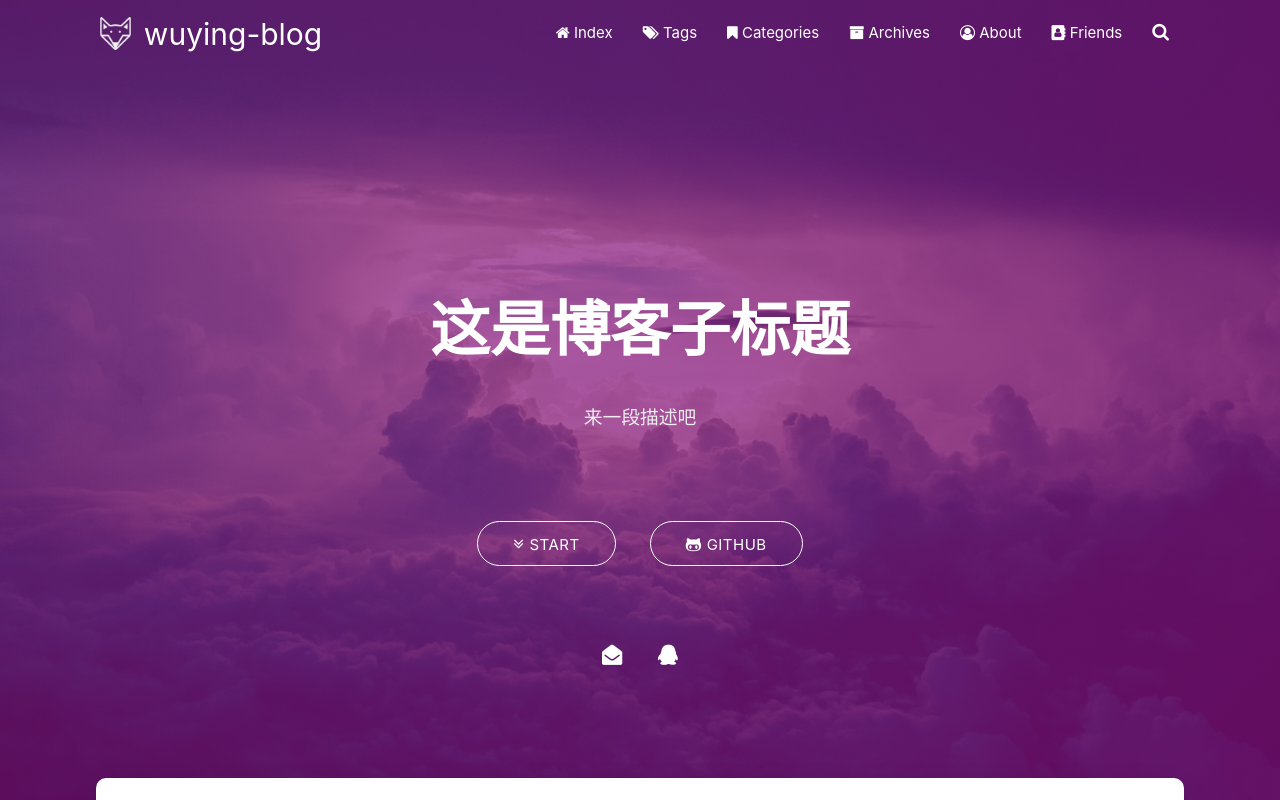
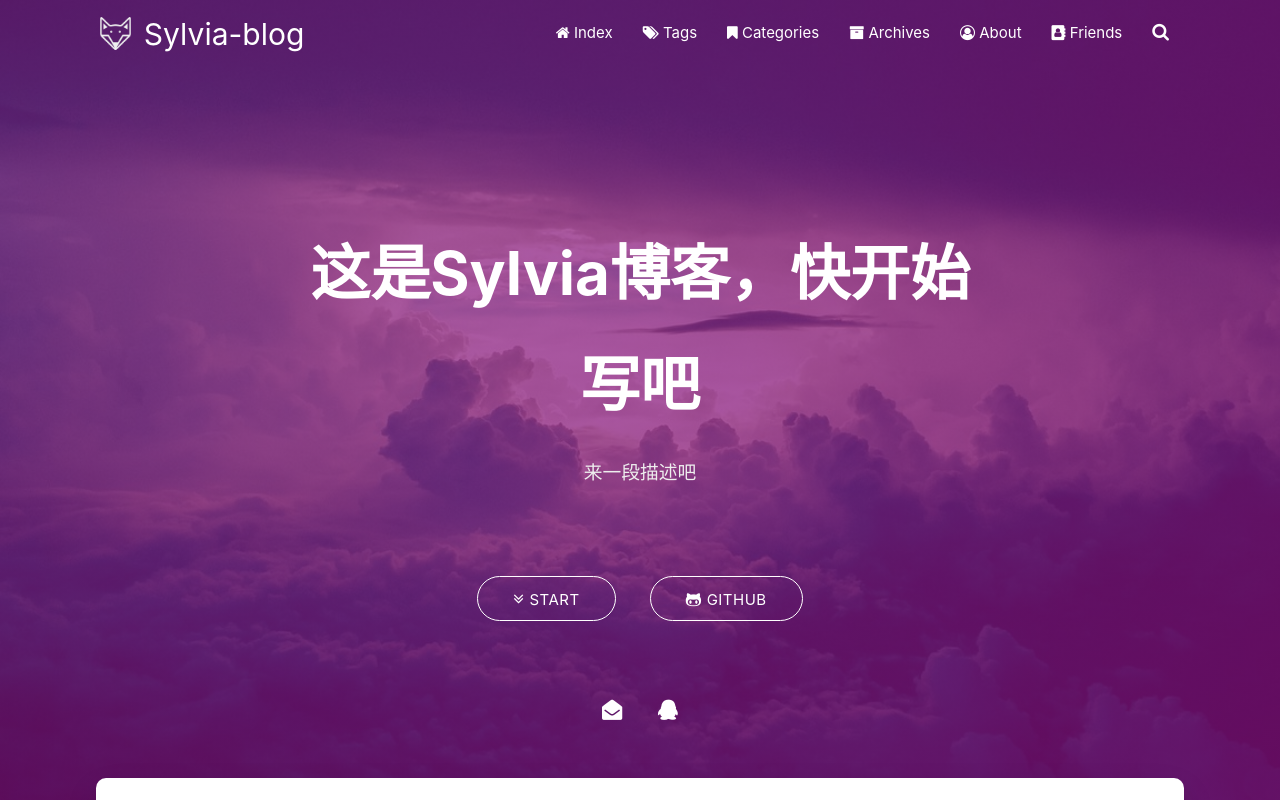
Before and after one commit to wuyingwuji/wuyingwuji.github.io, a plain HTML site: page index.html in a window 1280 px wide. Shown: the top 800 px of the page. Drawn offline with Linux system fonts and the light colour scheme; some packages are replaced by stand-ins of ours; no server answers; a script that the page names is missing.

Commit message:
Site updated: 2019-07-19 10:45:46

```diff
--- a/index.html
+++ b/index.html
@@ -5,7 +5,7 @@
 <head><meta name="generator" content="Hexo 3.9.0">
     <meta charset="utf-8">
     <meta name="keywords" content="给搜索引擎看的">
-    <meta name="description" content="wuying-blog">
+    <meta name="description" content="Sylvia-blog">
     <meta http-equiv="X-UA-Compatible" content="IE=edge">
     <meta name="viewport" content="width=device-width, initial-scale=1.0, user-scalable=no">
     <meta name="renderer" content="webkit|ie-stand|ie-comp">
@@ -13,7 +13,7 @@
     <meta name="format-detection" content="telephone=no">
     <meta name="apple-mobile-web-app-capable" content="yes">
     <meta name="apple-mobile-web-app-status-bar-style" content="black-translucent">
-    <title>wuying-blog</title>
+    <title>Sylvia-blog</title>
     <link rel="icon" type="image/png" href="/favicon.png">
 
     <link rel="stylesheet" type="text/css" href="/libs/awesome/css/font-awesome.min.css">
@@ -41,7 +41,7 @@
 
                     <img src="/medias/logo.png" class="logo-img" alt="LOGO">
 
-                    <span class="logo-span">wuying-blog</span>
+                    <span class="logo-span">Sylvia-blog</span>
                 </a>
             </div>
 
@@ -116,7 +116,7 @@
 
         <img src="/medias/logo.png" class="logo-img circle responsive-img">
 
-        <div class="logo-name">wuying-blog</div>
+        <div class="logo-name">Sylvia-blog</div>
         <div class="logo-desc">
 
             来一段描述吧
@@ -310,7 +310,7 @@
         <div class="brand">
             <div class="title center-align">
 
-                    这是博客子标题
+                    这是Sylvia博客，快开始写吧
 
             </div>
 
```
Also changed, not shown: 2019/07/18/hello-world/index.html (+3 -3 lines), 2019/07/18/来一篇文章/index.html (+3 -3 lines), archives/2019/07/index.html (+5 -5 lines), archives/2019/index.html (+5 -5 lines), archives/index.html (+5 -5 lines).
